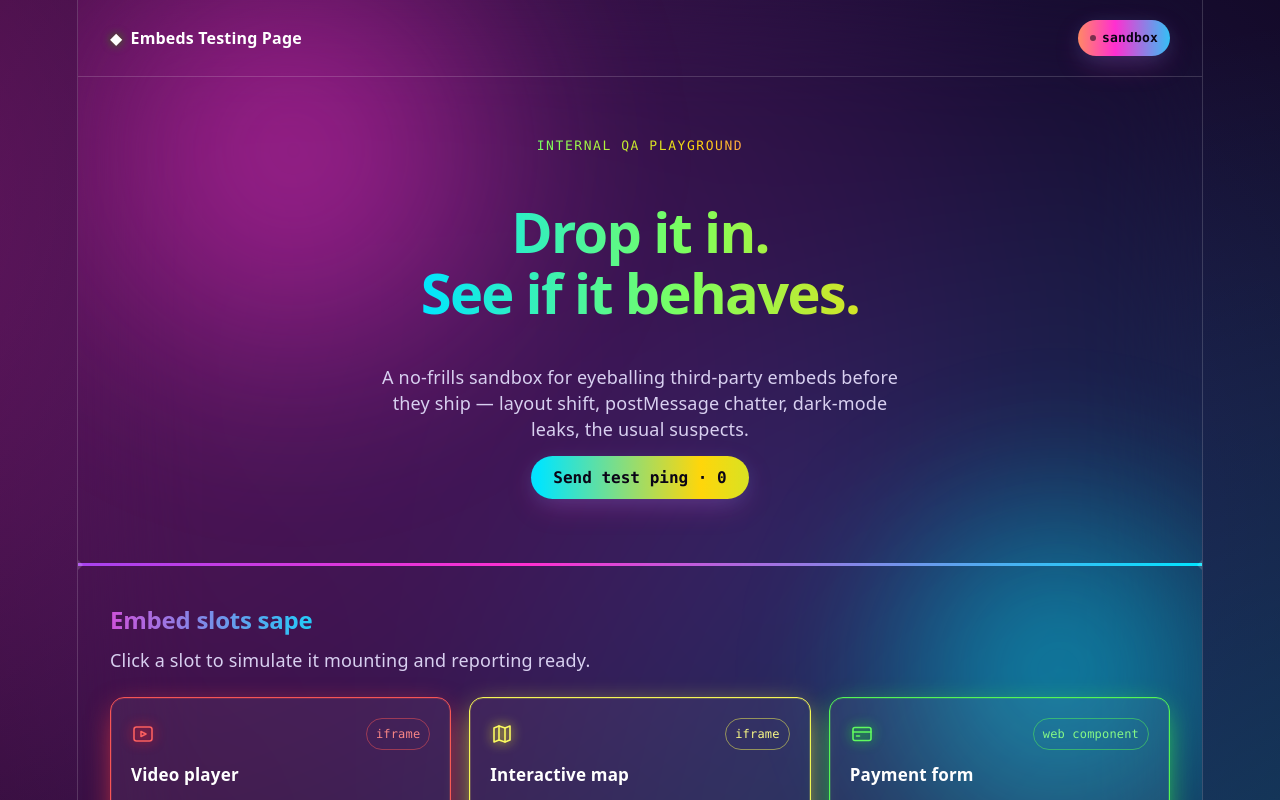
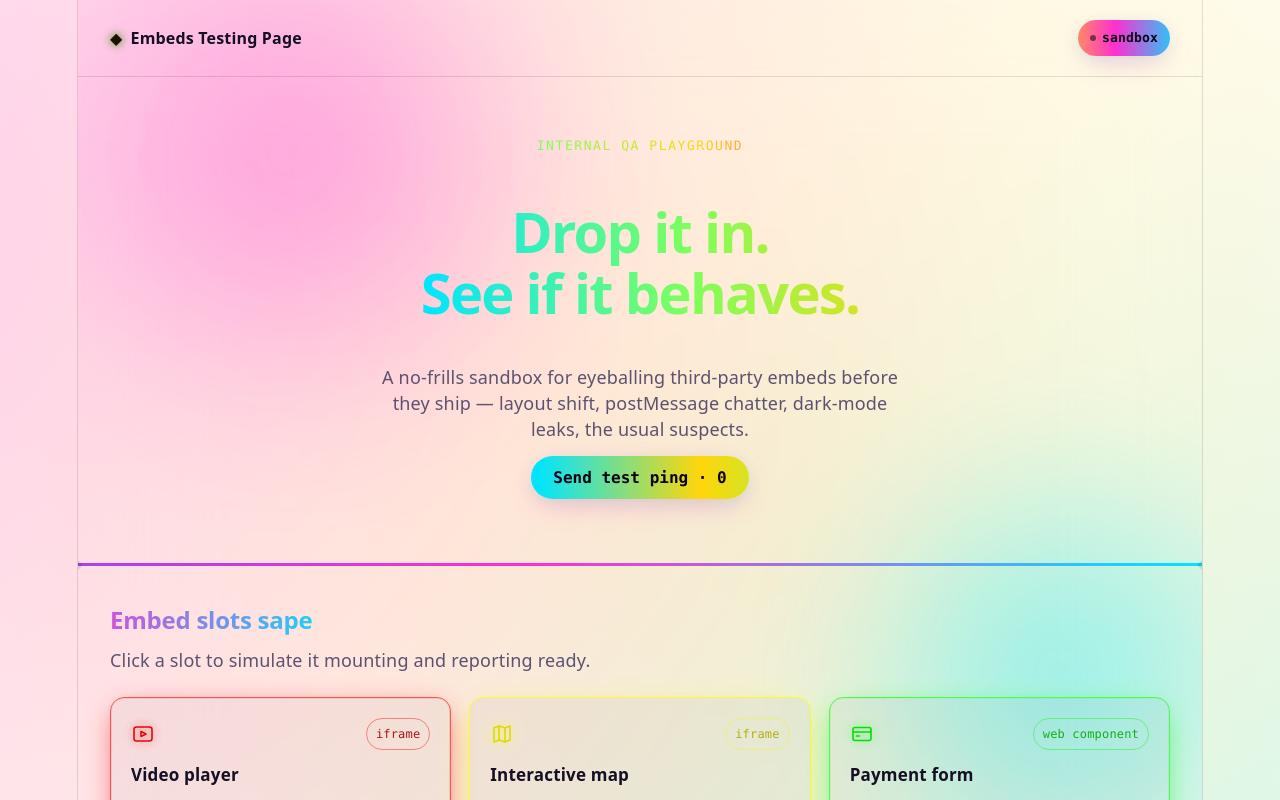
Before and after one commit to gabi-bm/embeds-gb, a React (Vite) app: page / in a window 1280 px wide. Shown: the top 800 px of the page. Built offline with nearby package versions, Linux system fonts and the light colour scheme.

Commit message:
light theme

```diff
--- a/src/App.css
+++ b/src/App.css
@@ -31,7 +31,7 @@
   z-index: 0;
   overflow: hidden;
   pointer-events: none;
-  mix-blend-mode: screen;
+  mix-blend-mode: multiply;
 }
 
 .blob {
@@ -40,7 +40,7 @@
   padding-top: 45%;
   border-radius: 50%;
   filter: blur(60px);
-  opacity: 0.55;
+  opacity: 0.4;
 }
 
 .blob-a {
@@ -270,11 +270,11 @@
 }
 
 .slot-icon {
-  color: hsl(var(--hue), 95%, 68%);
+  color: hsl(var(--hue), 90%, 45%);
   display: inline-flex;
   width: 24px;
   height: 24px;
-  filter: drop-shadow(0 0 6px hsl(var(--hue), 95%, 55%));
+  filter: drop-shadow(0 0 6px hsl(var(--hue), 95%, 65%));
 }
 
 .slot-icon svg {
@@ -285,8 +285,8 @@
 .slot-kind {
   font-family: var(--mono);
   font-size: 12px;
-  color: hsl(var(--hue), 90%, 75%);
-  border: 1px solid hsla(var(--hue), 90%, 65%, 0.5);
+  color: hsl(var(--hue), 80%, 38%);
+  border: 1px solid hsla(var(--hue), 90%, 55%, 0.5);
   border-radius: 999px;
   padding: 2px 9px;
 }
@@ -306,20 +306,20 @@
 
 .slot-frame {
   margin-top: 8px;
-  border: 1.5px dashed hsla(var(--hue), 90%, 65%, 0.6);
+  border: 1.5px dashed hsla(var(--hue), 90%, 55%, 0.6);
   border-radius: 8px;
   padding: 14px;
   font-family: var(--mono);
   font-weight: 700;
   font-size: 13px;
-  color: hsl(var(--hue), 90%, 75%);
-  background: rgba(0, 0, 0, 0.25);
+  color: hsl(var(--hue), 80%, 38%);
+  background: rgba(255, 255, 255, 0.6);
   cursor: pointer;
   transition: border-color 0.2s, color 0.2s, background 0.2s;
 
   &:hover {
     border-style: solid;
-    background: hsla(var(--hue), 90%, 65%, 0.12);
+    background: hsla(var(--hue), 90%, 65%, 0.16);
   }
 }
 
--- a/src/index.css
+++ b/src/index.css
@@ -1,15 +1,15 @@
 :root {
-  --text: #d8d0f0;
-  --text-h: #ffffff;
-  --bg: #0a0416;
-  --border: rgba(255, 255, 255, 0.16);
-  --code-bg: rgba(255, 255, 255, 0.05);
-  --accent: #ff2fd0;
-  --accent-bg: rgba(255, 47, 208, 0.16);
-  --accent-border: rgba(255, 47, 208, 0.55);
-  --social-bg: rgba(255, 255, 255, 0.06);
+  --text: #5c5270;
+  --text-h: #140f24;
+  --bg: #fffdf9;
+  --border: rgba(20, 15, 36, 0.12);
+  --code-bg: rgba(20, 15, 36, 0.035);
+  --accent: #d600b0;
+  --accent-bg: rgba(214, 0, 176, 0.1);
+  --accent-border: rgba(214, 0, 176, 0.4);
+  --social-bg: rgba(20, 15, 36, 0.04);
   --shadow:
-    rgba(255, 47, 208, 0.25) 0 10px 30px -5px, rgba(0, 229, 255, 0.15) 0 4px 20px -2px;
+    rgba(214, 0, 176, 0.18) 0 10px 30px -5px, rgba(0, 180, 210, 0.14) 0 4px 20px -2px;
 
   --c1: #ff2fd0;
   --c2: #ffd60a;
@@ -24,7 +24,7 @@
 
   font: 18px/145% var(--sans);
   letter-spacing: 0.18px;
-  color-scheme: dark;
+  color-scheme: light;
   color: var(--text);
   background: var(--bg);
   font-synthesis: none;
@@ -54,9 +54,9 @@ body {
   min-height: 100svh;
   background-color: var(--bg);
   background-image:
-    radial-gradient(circle at 15% 20%, rgba(255, 47, 208, 0.35), transparent 45%),
-    radial-gradient(circle at 85% 80%, rgba(0, 229, 255, 0.3), transparent 45%),
-    radial-gradient(circle at 50% 50%, rgba(124, 77, 255, 0.25), transparent 60%);
+    radial-gradient(circle at 15% 20%, rgba(255, 47, 208, 0.22), transparent 45%),
+    radial-gradient(circle at 85% 80%, rgba(0, 229, 255, 0.2), transparent 45%),
+    radial-gradient(circle at 50% 50%, rgba(255, 214, 10, 0.18), transparent 60%);
   background-size: 180% 180%, 180% 180%, 200% 200%;
   animation: bg-drift 22s ease-in-out infinite;
 }
```
